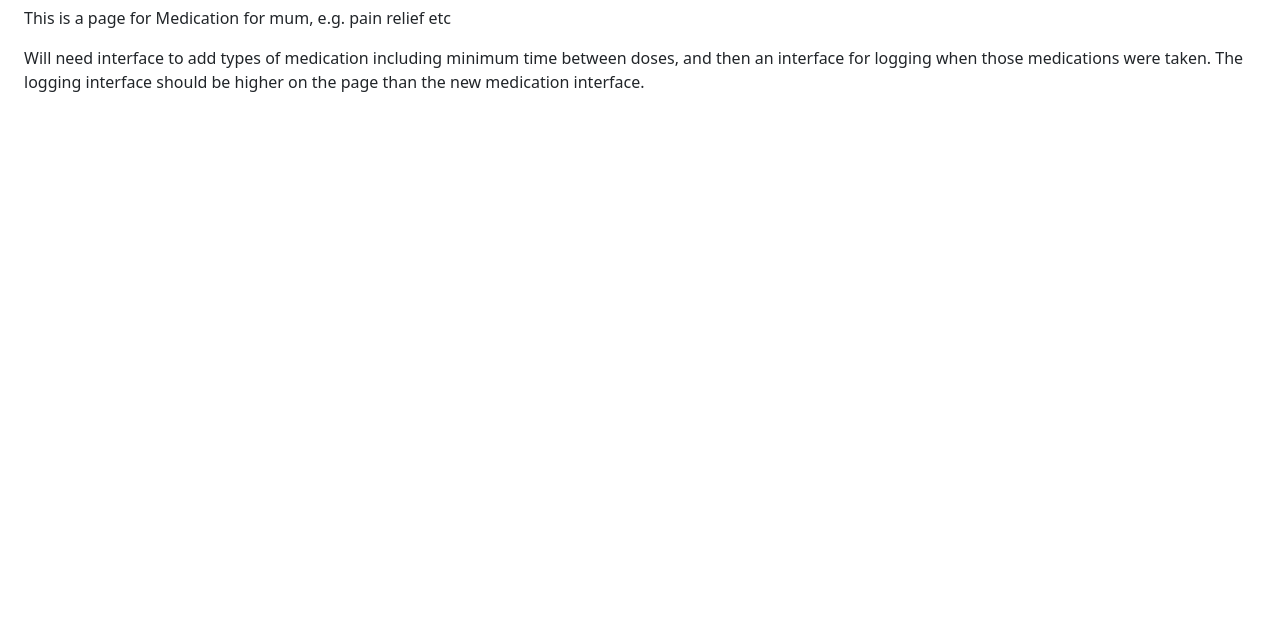
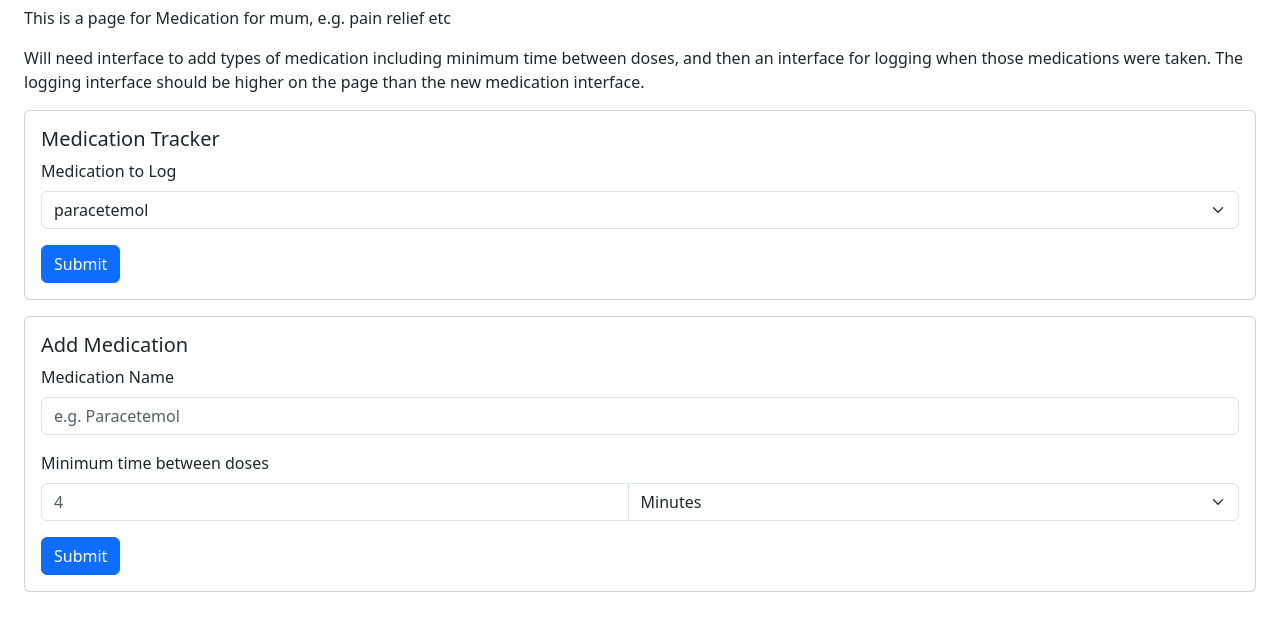
Before and after one commit to mijon/babytracker, a Flask app: page /medication/ in a window 1280 px wide. Shown: the part 122-753 px from the top of the page. Run offline with Flask 3, Linux system fonts and the light colour scheme.

Commit message:
Adds scaffolding for medication page

```diff
--- a/babytracker/medication.py
+++ b/babytracker/medication.py
@@ -1,7 +1,9 @@
 from flask import (Blueprint, g, render_template)
 
-bp = Blueprint("medication", __name__, url_prefix = "/medication")
+bp = Blueprint("medication", __name__, url_prefix="/medication")
+
 
 @bp.route("/")
 def index():
-    return render_template("medication/index.html")
+    medications = ["paracetemol", "ibuprofen"]
+    return render_template("medication/index.html", medications=medications)
--- a/babytracker/templates/medication/index.html
+++ b/babytracker/templates/medication/index.html
@@ -6,4 +6,48 @@
 {% block content %}
 <p>This is a page for Medication for mum, e.g. pain relief etc<p>
 <p>Will need interface to add types of medication including minimum time between doses, and then an interface for logging when those medications were taken. The logging interface should be higher on the page than the new medication interface.</p>
+
+<div class="card">
+  <div class="card-body">
+    <h5 class="card-title">Medication Tracker</h5>
+    <form method="post">
+      <label class="form-label" for="medication-take-name">Medication to Log</label>
+      <div class="mb-3">
+        <select class="form-select" id="medication-take-name">
+          {% for medication in medications %}
+          <option value={{medication}}>{{medication}}</option>
+          {% endfor %}
+        </select>
+      </div>
+      <!-- <div class="mb-3"> -->
+      <!--   <label for="medication-take-datetime" class="form-label">Taken when</label> -->
+      <!--   <input type="datetime-local" id="medication-take-datetime" name="medication-take-datetime"> -->
+      <!-- </div> -->
+      <button class="btn btn-primary" type="submit">Submit</button>
+    </form>
+  </div>
+</div>
+
+<div class="card mt-3">
+  <div class="card-body">
+    <h5 class="card-title">Add Medication</h5>
+    <form method="post">
+      <div class="mb-3">
+        <label for="medication-name" class="form-label">Medication Name</label>
+        <input type="text" class="form-control" id="medication-name" placeholder="e.g. Paracetemol">
+      </div>
+      <label class="form-label">Minimum time between doses</label>
+      <div class="input-group mb-3">
+        <input type="text" class="form-control" placeholder="4" id="duration-number">
+        <select class="form-select" id="dutation-text">
+          <option value="minutes">Minutes</option>
+          <option value="hours">Hours</option>
+          <option value="days">Days</option>
+        </select>
+      </div>
+      <button class="btn btn-primary" type="submit">Submit</button>
+    </form
+  </div>
+</div>
+
 {% endblock %}
```
